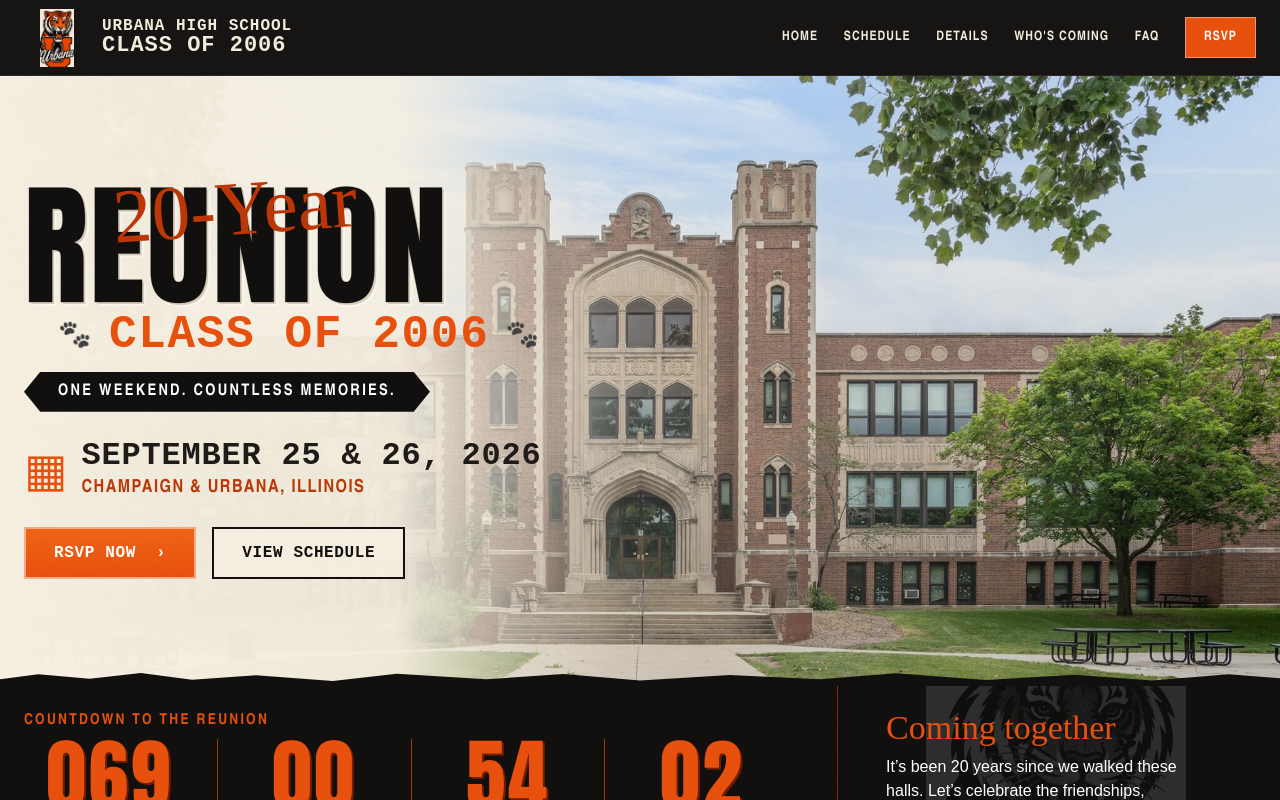
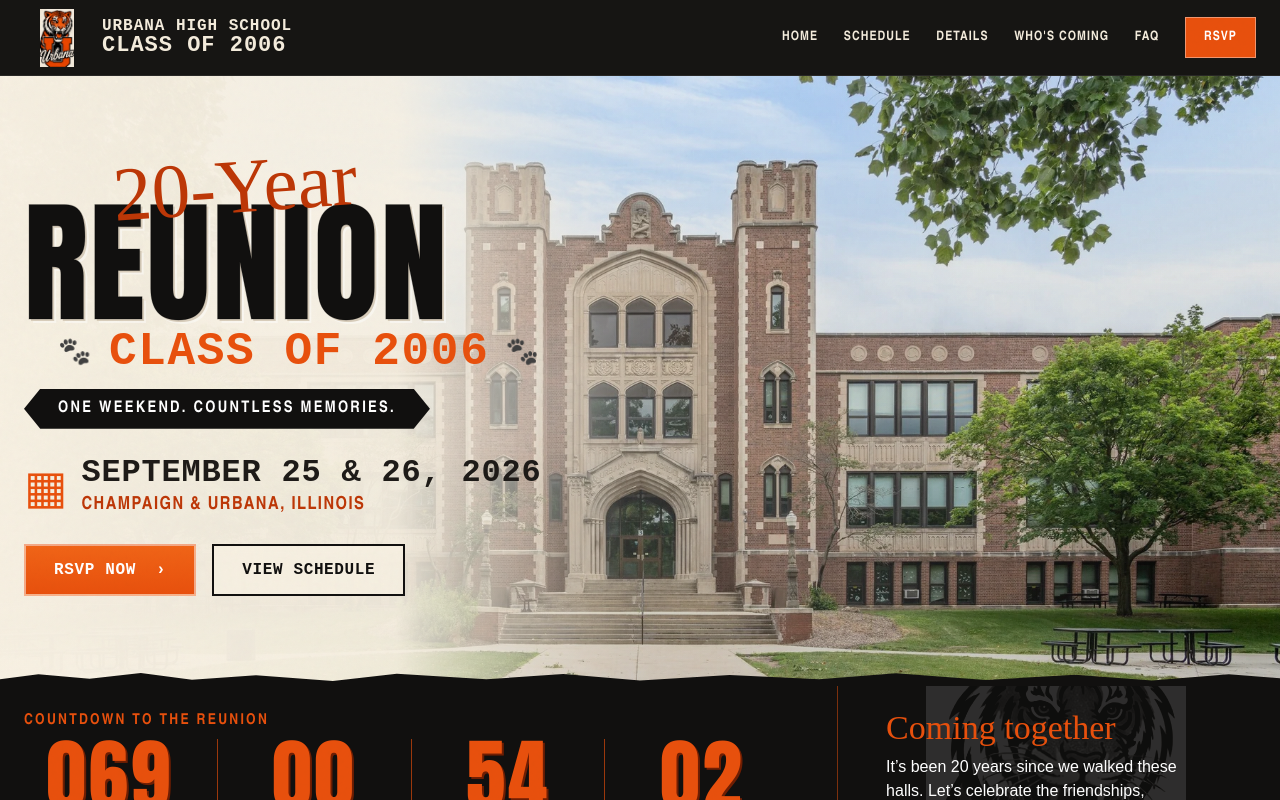
Before and after one commit to urbanahs2006-cmd/UHS-2006-HS-Reunion-, a Next.js app: page / in a window 1280 px wide. Shown: the top 800 px of the page. Built offline with nearby package versions, Linux system fonts and the light colour scheme.

Commit message:
Adjust desktop hero script position

```diff
--- a/app/globals.css
+++ b/app/globals.css
@@ -218,6 +218,10 @@ body::before {
 .footer-motto strong { text-transform: uppercase; font-family: var(--serif); font-size: 22px; }
 .footer-inner > p { margin: 0; text-align: right; text-transform: uppercase; font-family: var(--condensed); font-weight: 900; letter-spacing: .06em; }
 
+@media (min-width: 821px) {
+  .hero .script-label { margin-bottom: -8px; transform: translateY(-22px) rotate(-4deg); }
+}
+
 @media (max-width: 1120px) {
   .event-grid { grid-template-columns: repeat(2,1fr); }
   .detail-grid { grid-template-columns: 1fr; }
```
